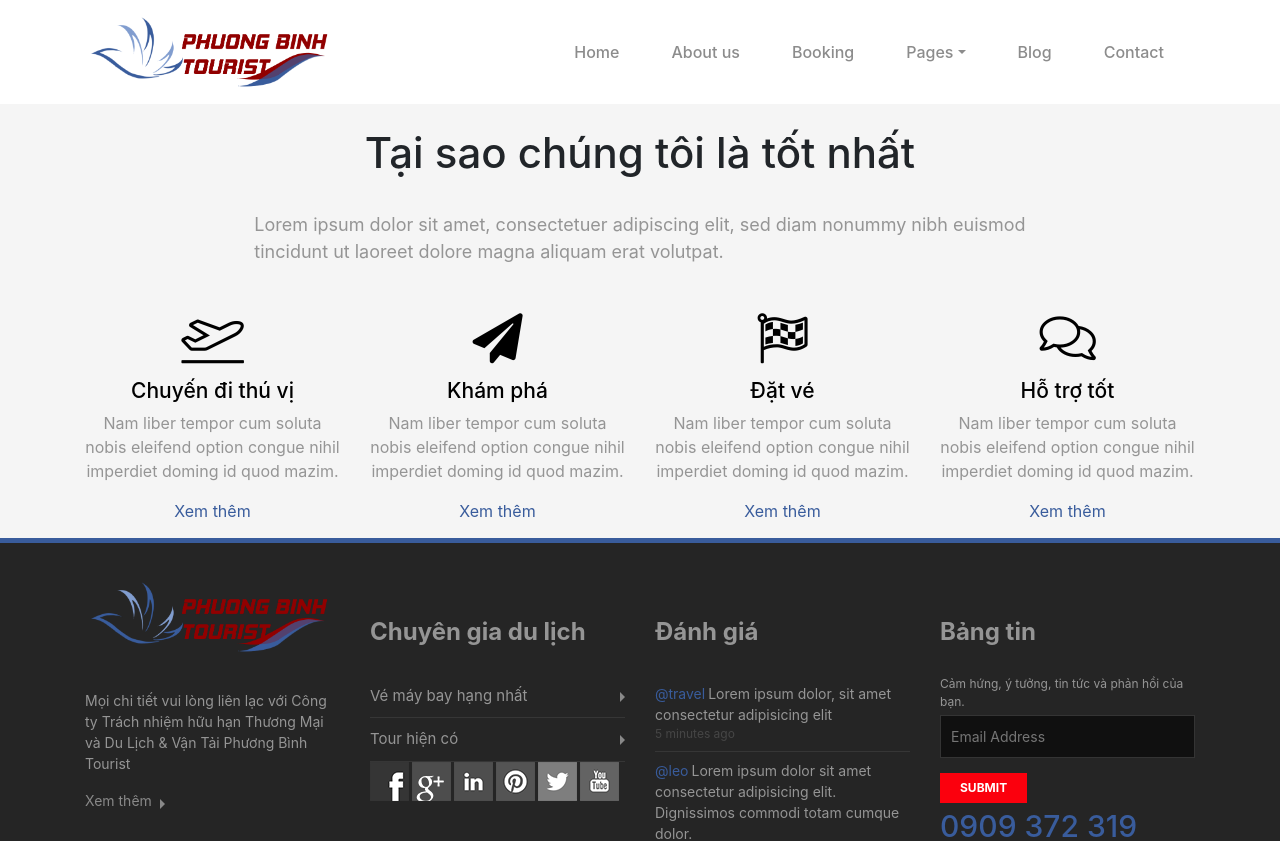
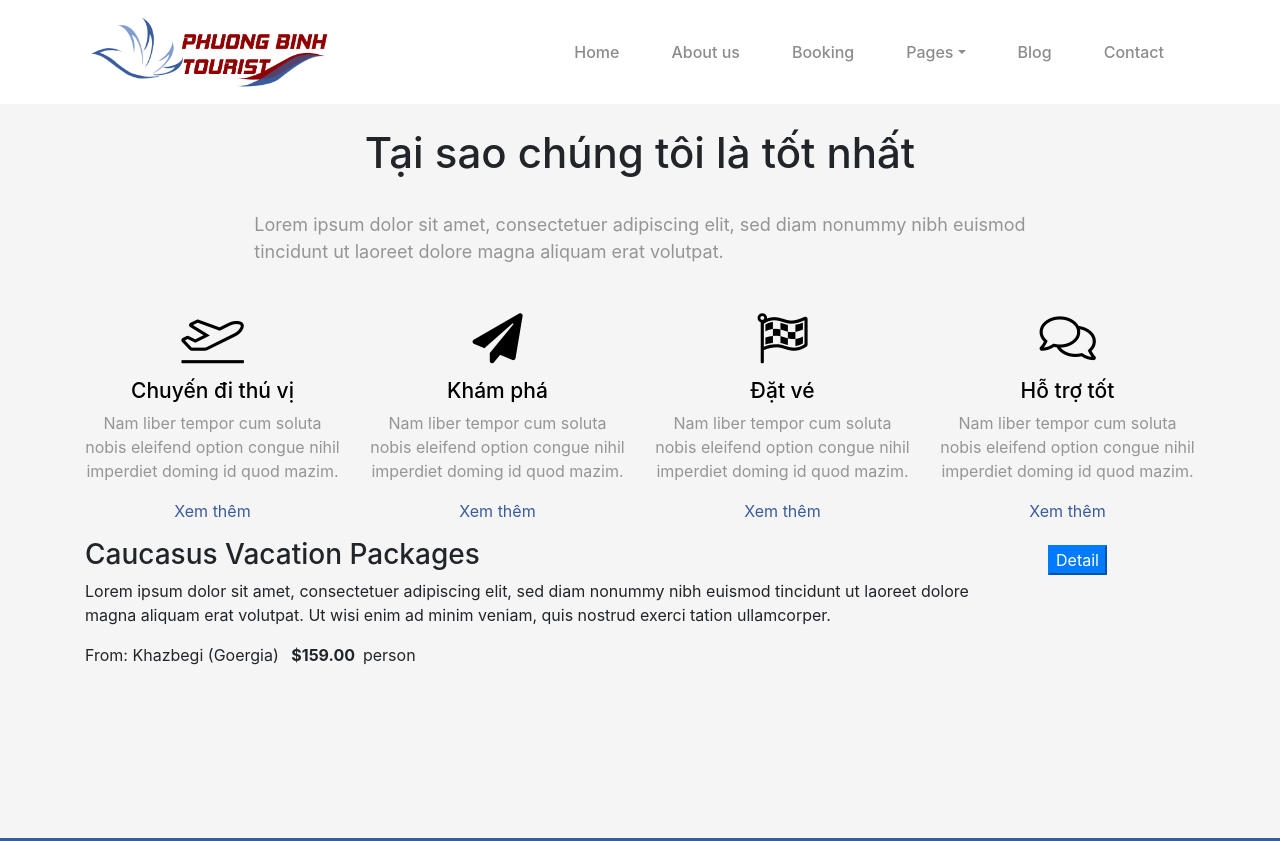
Before and after one commit to letuankhoipm/TravelingWebsite, an Angular app: page / in a window 1280 px wide. Shown: the top 841 px of the page. Built offline with nearby package versions, Linux system fonts and the light colour scheme; grey boxes are pictures that could not be loaded.

Commit message:
add parallax

```diff
--- a/src/app/routes/home/home.component.html
+++ b/src/app/routes/home/home.component.html
@@ -1,5 +1,5 @@
 <div style="height: auto; width: 100%; background: whitesmoke;">
-    <div class="about-us">
+    <div class="main">
         <div class="why">
             <div class="container">
                 <h2 class="title1 uppercase d-flex justify-content-center py-4">Tại sao chúng tôi là tốt nhất</h2>
@@ -64,5 +64,30 @@
                 </div>
             </div>
         </div>
+        <div class="parallax" style="height: 300px">
+            <div class="bg-parallax"></div>
+            <div class="parallax-content">
+                <div class="container">
+                    <div class="row">
+                        <div class="col-sm-10">
+                            <h3 class="txt1">Caucasus Vacation Packages</h3>
+                            <p class="txt2">Lorem ipsum dolor sit amet, consectetuer adipiscing elit, sed diam nonummy
+                                nibh euismod tincidunt ut laoreet dolore magna aliquam erat volutpat. Ut wisi enim ad
+                                minim veniam, quis nostrud exerci tation ullamcorper.</p>
+                            <div class="txt3">
+                                From: Khazbegi (Goergia)
+                                <strong class="px-2">$159.00</strong>
+                                <span>person</span>
+                            </div>
+                        </div>
+                        <div class="col-sm-2">
+                            <div class="btn">
+                                <button class="btn-primary">Detail</button>
+                            </div>
+                        </div>
+                    </div>
+                </div>
+            </div>
+        </div>
     </div>
 </div>
--- a/src/app/routes/home/home.component.scss
+++ b/src/app/routes/home/home.component.scss
@@ -1,38 +1,45 @@
-.about-us{
-    .title1{
+.main {
+  .why {
+    .title1 {
       font-size: 42px;
     }
-    .content{
+    .content {
       font-size: 18px;
       color: rgba(149, 149, 149, 1);
     }
-    .caption{
+    .caption {
       padding-bottom: 15px;
       color: rgba(0, 0, 0, 1);
-        .icon{
+      .icon {
         font-size: 50px;
         display: flex;
         justify-content: center;
       }
-        .title2{
+      .title2 {
         text-align: center;
         padding-top: 15px;
-            .txt1{
+        .txt1 {
           font-size: 21px;
         }
-            .txt2{
+        .txt2 {
           color: rgba(149, 149, 149, 1);
         }
-            .txt3{
+        .txt3 {
           color: rgba(57, 92, 156, 1);
         }
       }
-        &:hover{
+      &:hover {
         cursor: pointer;
-            .icon , .txt1{
+        .icon,
+        .txt1 {
           color: rgba(57, 92, 156, 1);
         }
       }
     }
-
   }
+  .parallax{
+      .bg-parallax{
+          background-image: url("https://demo.gridgum.com/templates/Travel-agency/images/parallax1.jpg")
+      }
+  }
+}
```
Lines whose indentation alone changed are shown as unchanged.
